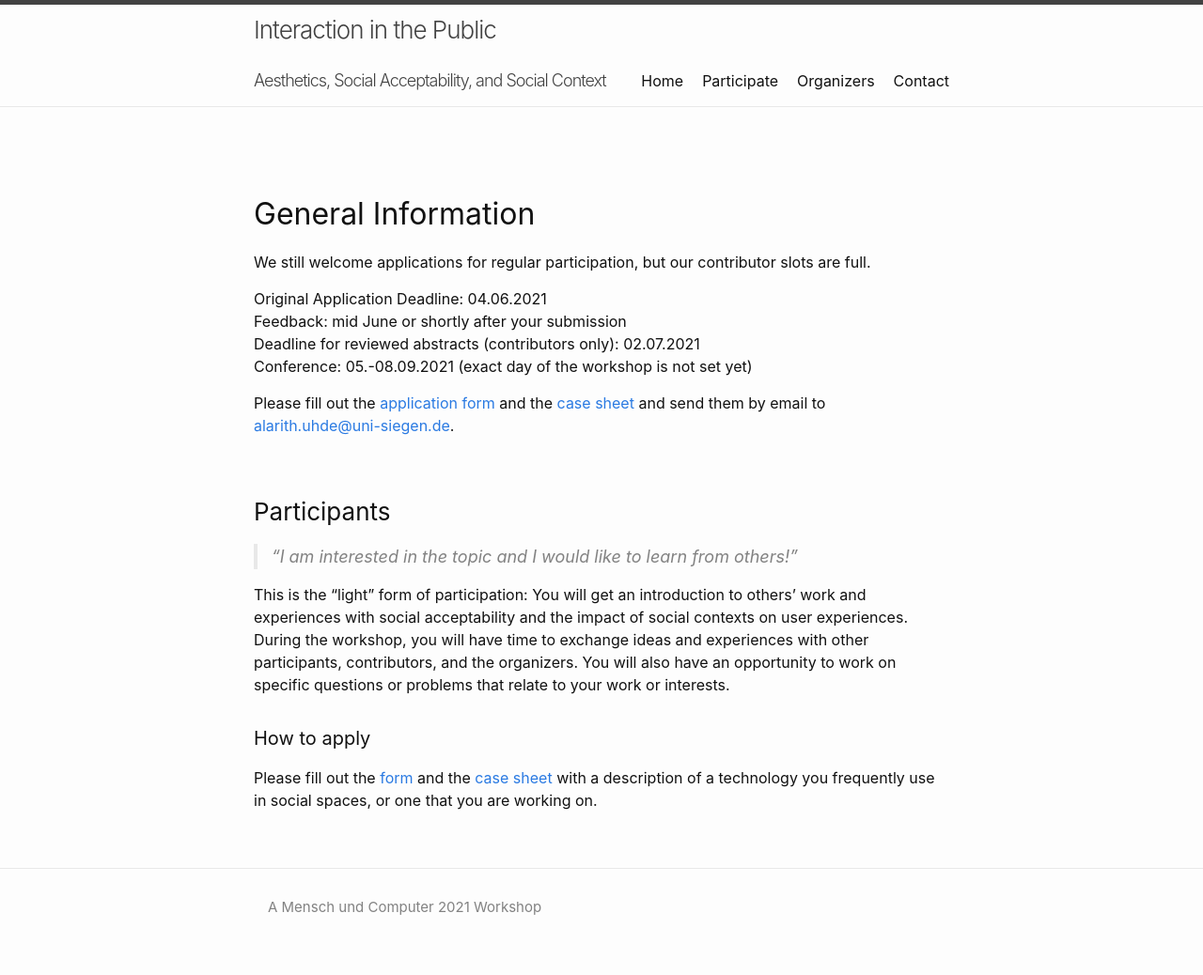
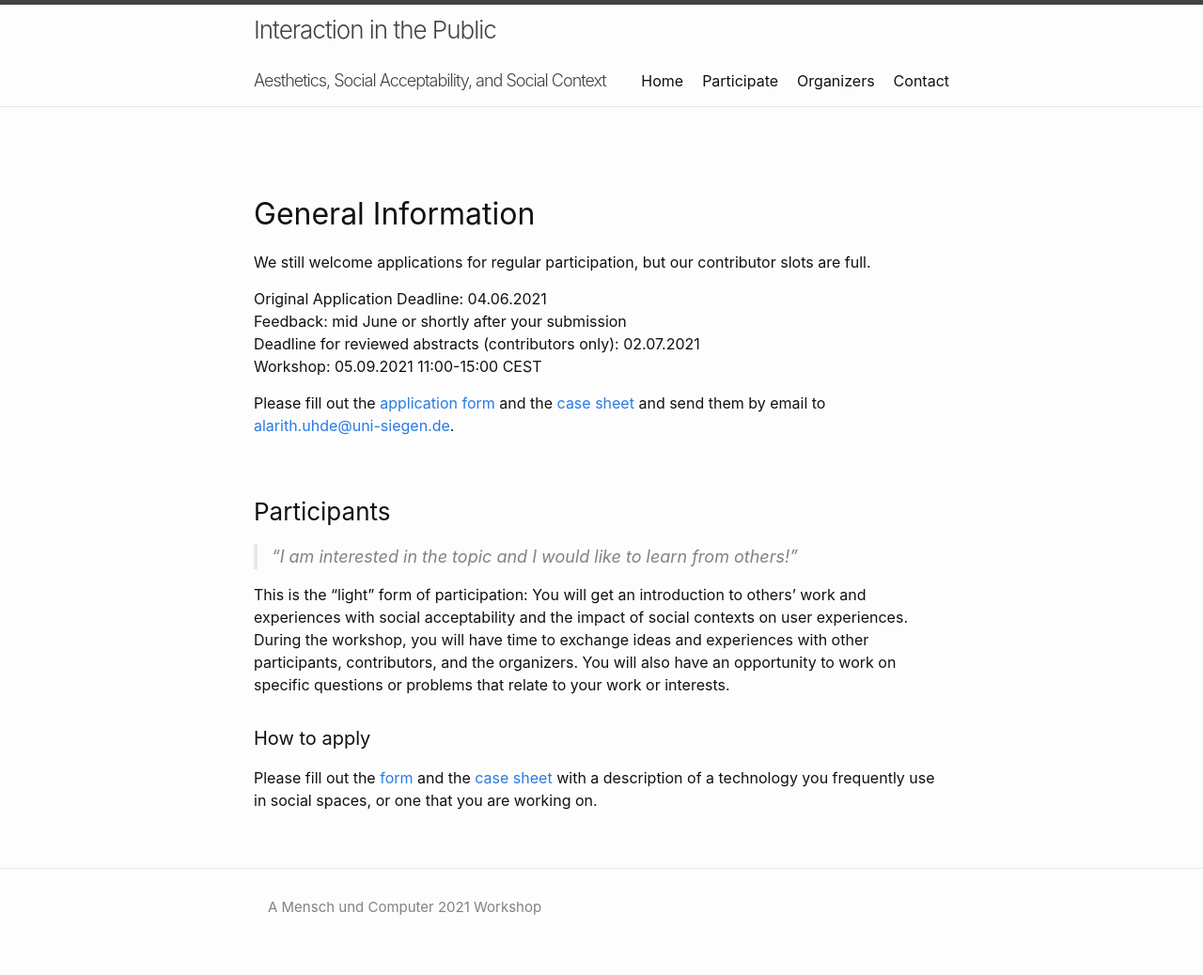
Before and after one commit to AlarithUhde/aips, a Jekyll site: the page built from participate.md, in a window 1280 px wide. Shown: the whole page at 94% size. Built offline with Jekyll 4.4.1, drawn with Linux system fonts in a browser that asks for light colours.

```diff
--- a/participate.md
+++ b/participate.md
@@ -18,7 +18,7 @@ slots are full.
 <p>Original Application Deadline: 04.06.2021<br>
 Feedback: mid June or shortly after your submission<br>
 Deadline for reviewed abstracts (contributors only): 02.07.2021<br>
-Conference: 05.-08.09.2021 (exact day of the workshop is not set yet)</p>
+Workshop: 05.09.2021 11:00-15:00 CEST</p>
 
 Please fill out the [application form](/aips/assets/ApplicationForm.docx) and
 the [case sheet](/aips/assets/CaseSheet.docx) and send them by email to
```
Also changed, not shown: index.md (+5 -5 lines).
